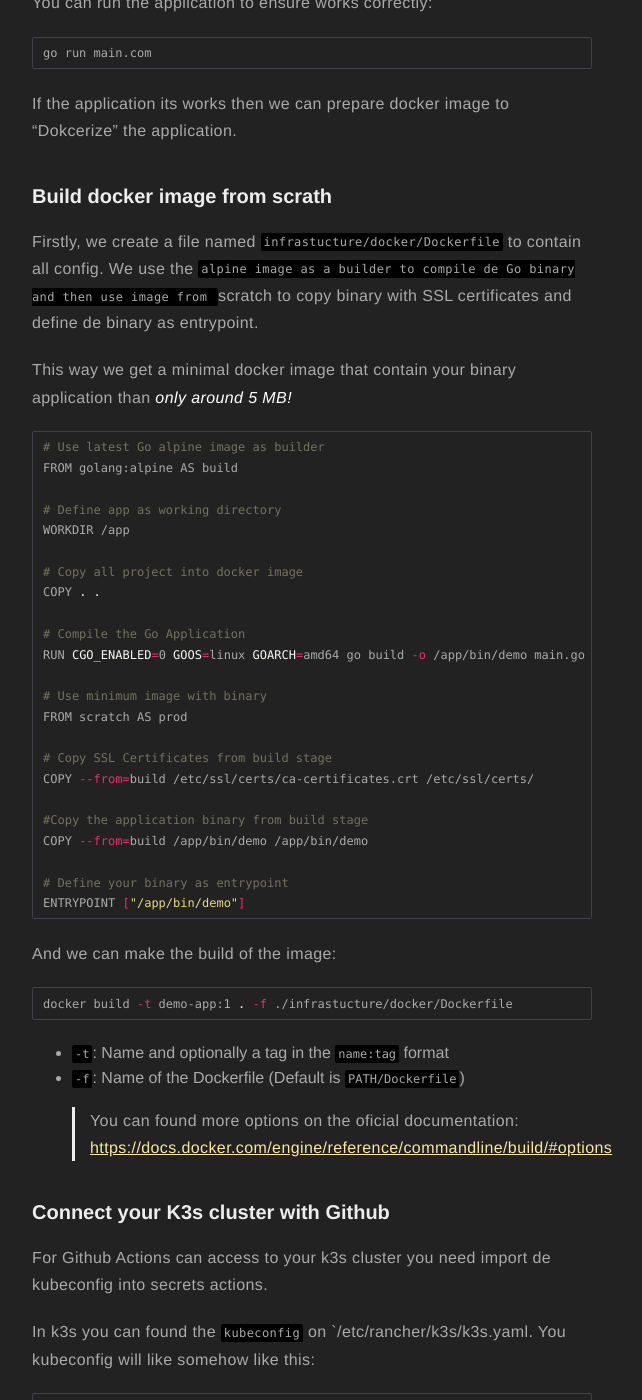
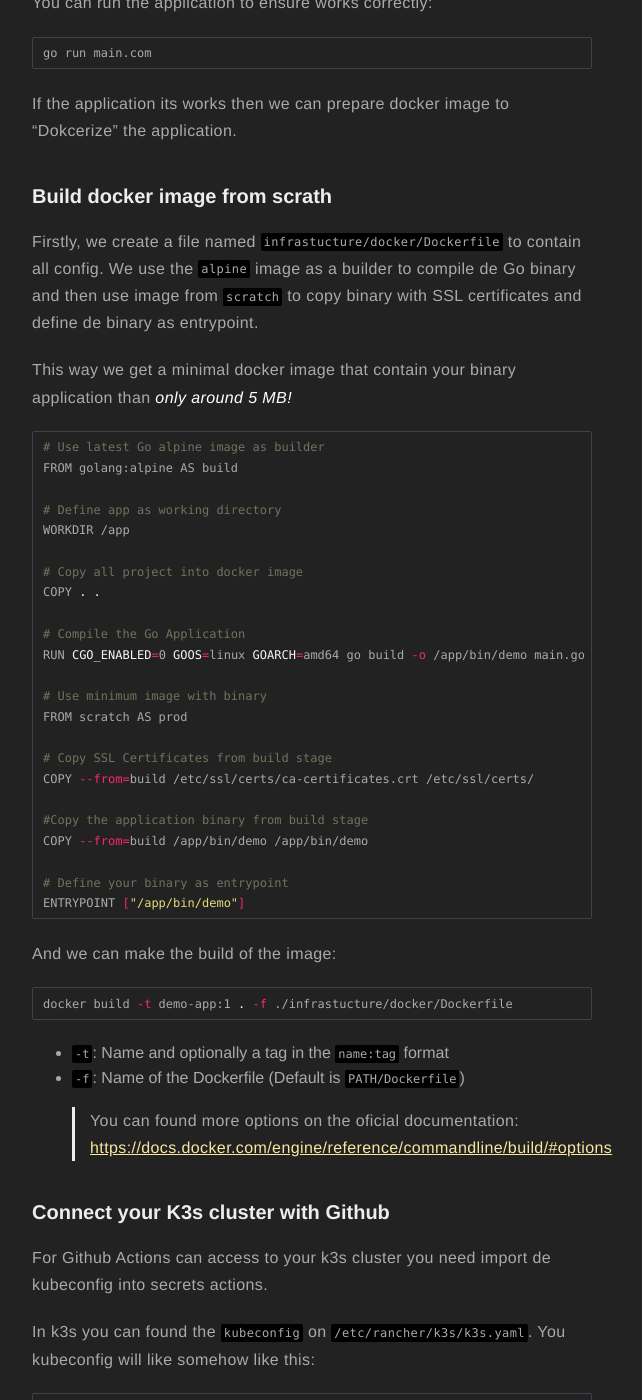
Before and after one commit to albertcolom/albertcolom.github.io, a Jekyll site: the page built from _posts/2023-07-10-create-cd-with-github-actions-and-Kubernetes.markdown, in a window 1280 px wide and 1400 px high, scrolled down 1501 px. Shown: the whole window, without its empty margins (328-970 px from the left). Built offline with Jekyll 4.4.1, drawn with Linux system fonts in a browser that asks for light colours; nearby versions of some CDN libraries.

Commit message:
Fix markdowm tag

```diff
--- a/_posts/2023-07-10-create-cd-with-github-actions-and-Kubernetes.markdown
+++ b/_posts/2023-07-10-create-cd-with-github-actions-and-Kubernetes.markdown
@@ -57,7 +57,7 @@ go run main.com
 If the application its works then we can prepare docker image to "Dokcerize" the application.
 
 ### Build docker image from scrath
-Firstly, we create a file named `infrastucture/docker/Dockerfile` to contain all config. We use the `alpine image as a builder to compile de Go binary and then use image from `scratch to copy binary with SSL certificates and define de binary as entrypoint.
+Firstly, we create a file named `infrastucture/docker/Dockerfile` to contain all config. We use the `alpine` image as a builder to compile de Go binary and then use image from `scratch` to copy binary with SSL certificates and define de binary as entrypoint.
 
 This way we get a minimal docker image that contain your binary application than ***only around 5 MB!***
 
@@ -101,7 +101,7 @@ docker build -t demo-app:1 . -f ./infrastucture/docker/Dockerfile
 ### Connect your K3s cluster with Github
 For Github Actions can access to your k3s cluster you need import de kubeconfig into secrets actions.
 
-In k3s you can found the `kubeconfig` on `/etc/rancher/k3s/k3s.yaml. You kubeconfig will like somehow like this:
+In k3s you can found the `kubeconfig` on `/etc/rancher/k3s/k3s.yaml`. You kubeconfig will like somehow like this:
 
 {% highlight yaml %}
 apiVersion: v1
```
